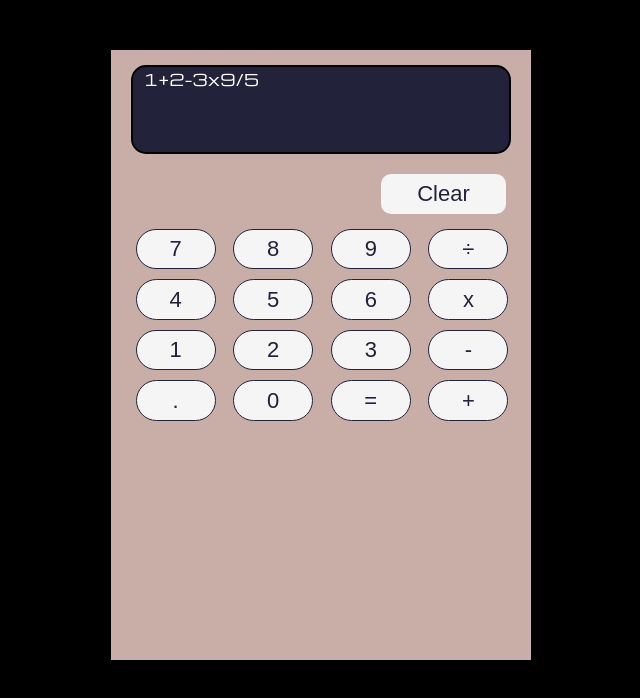
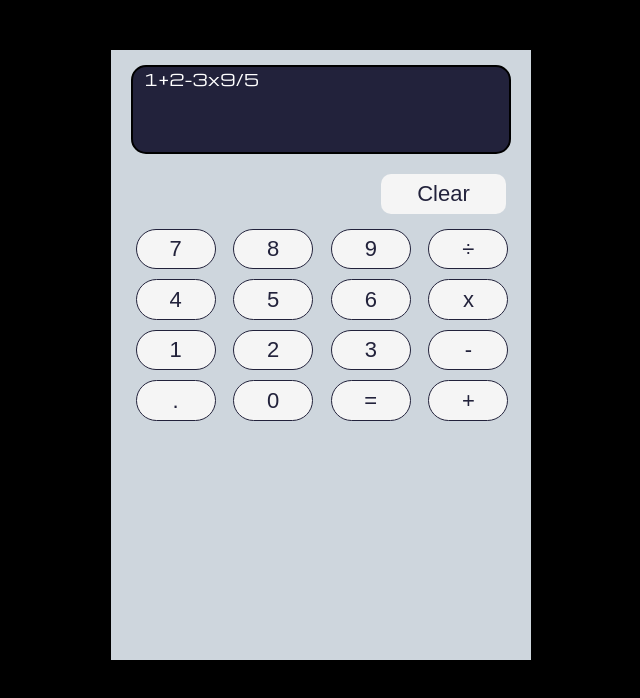
Before and after one commit to vkmx/odin-calculator, a plain HTML site: page index.html in a window 1280 px wide. Shown: the whole page, without its empty margins (319-959 px from the left). Drawn offline with nearby package versions, Linux system fonts and the light colour scheme.

Commit message:
Change the background color of the calculator

```diff
--- a/style.css
+++ b/style.css
@@ -20,7 +20,7 @@ body {
     width: 400px;
     height: 600px;
     margin: 0 auto;
-    background-color: #C9ADA7;
+    background-color: #ced6dd;
     padding: 5px 10px;
 }
 
```
